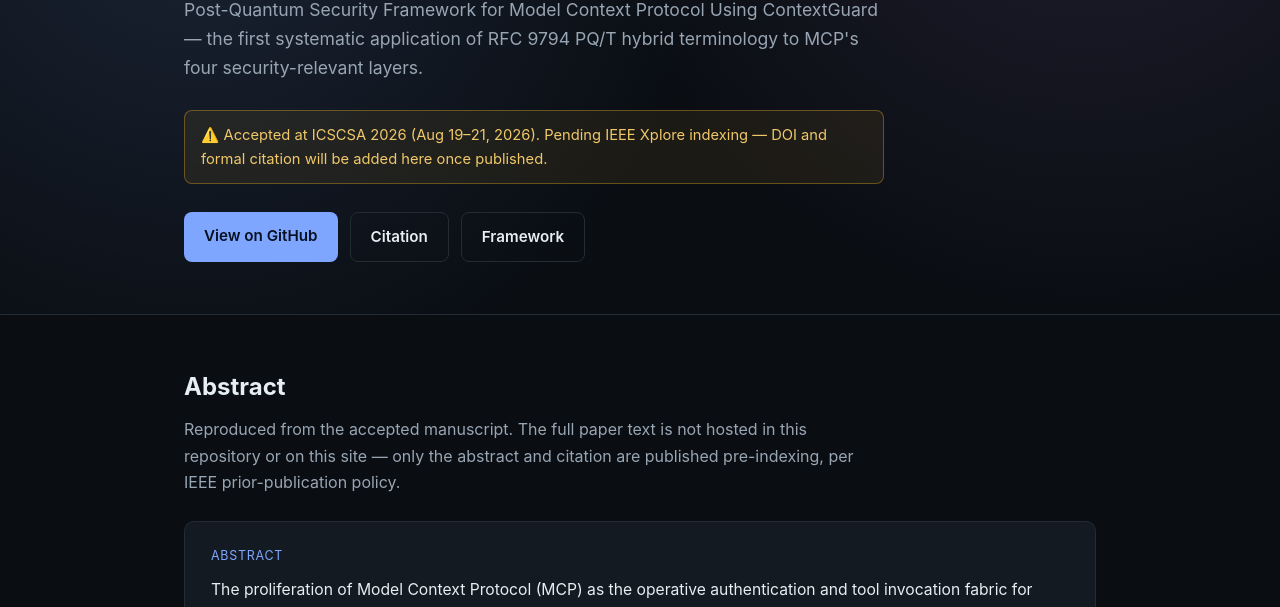
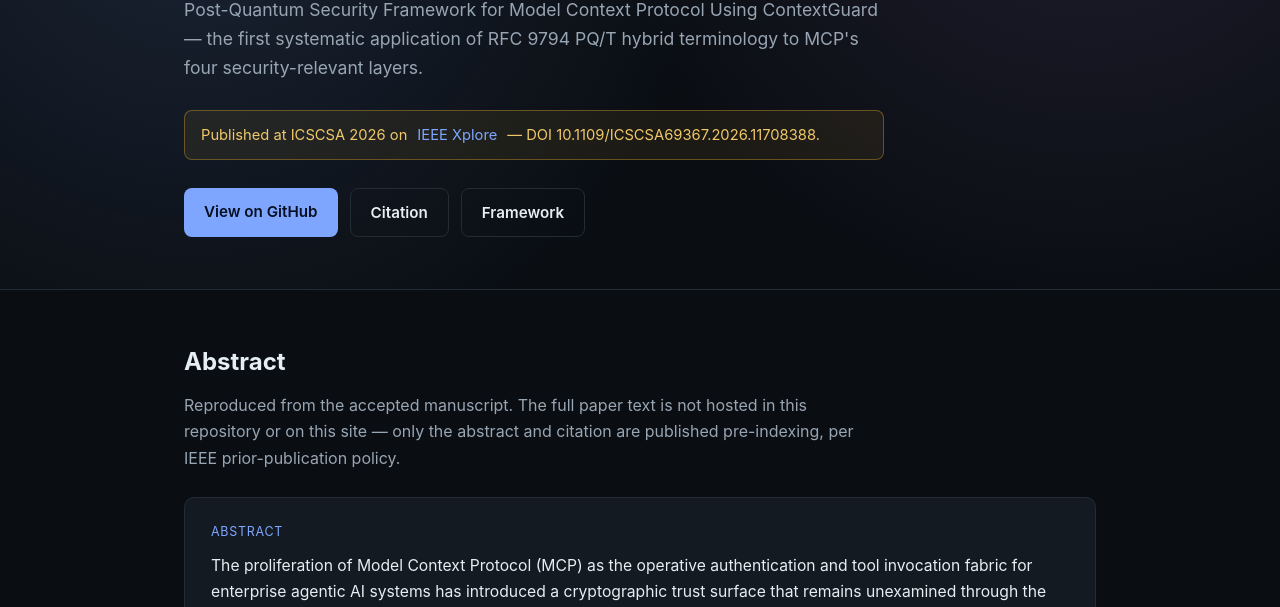
Before and after one commit to sunilgentyala/contextguard-mcp-pqc, a plain HTML site: page docs/index.html in a window 1280 px wide. Shown: the part 193-800 px from the top of the page. Drawn offline with Linux system fonts and the light colour scheme.

Commit message:
Add IEEE Xplore DOI and published status

```diff
--- a/docs/index.html
+++ b/docs/index.html
@@ -154,7 +154,7 @@
     <p class="lede">Post-Quantum Security Framework for Model Context Protocol Using ContextGuard &mdash; the first systematic application of RFC&nbsp;9794 PQ/T hybrid terminology to MCP's four security-relevant layers.</p>
 
     <div class="status-banner">
-      &#9888;&#65039; Accepted at ICSCSA 2026 (Aug 19&ndash;21, 2026). Pending IEEE Xplore indexing &mdash; DOI and formal citation will be added here once published.
+      Published at ICSCSA 2026 on <a href="https://ieeexplore.ieee.org/document/11708388">IEEE Xplore</a> &mdash; DOI 10.1109/ICSCSA69367.2026.11708388.
     </div>
 
     <div class="btn-row">
```
Also changed, not shown: 2 other files.
